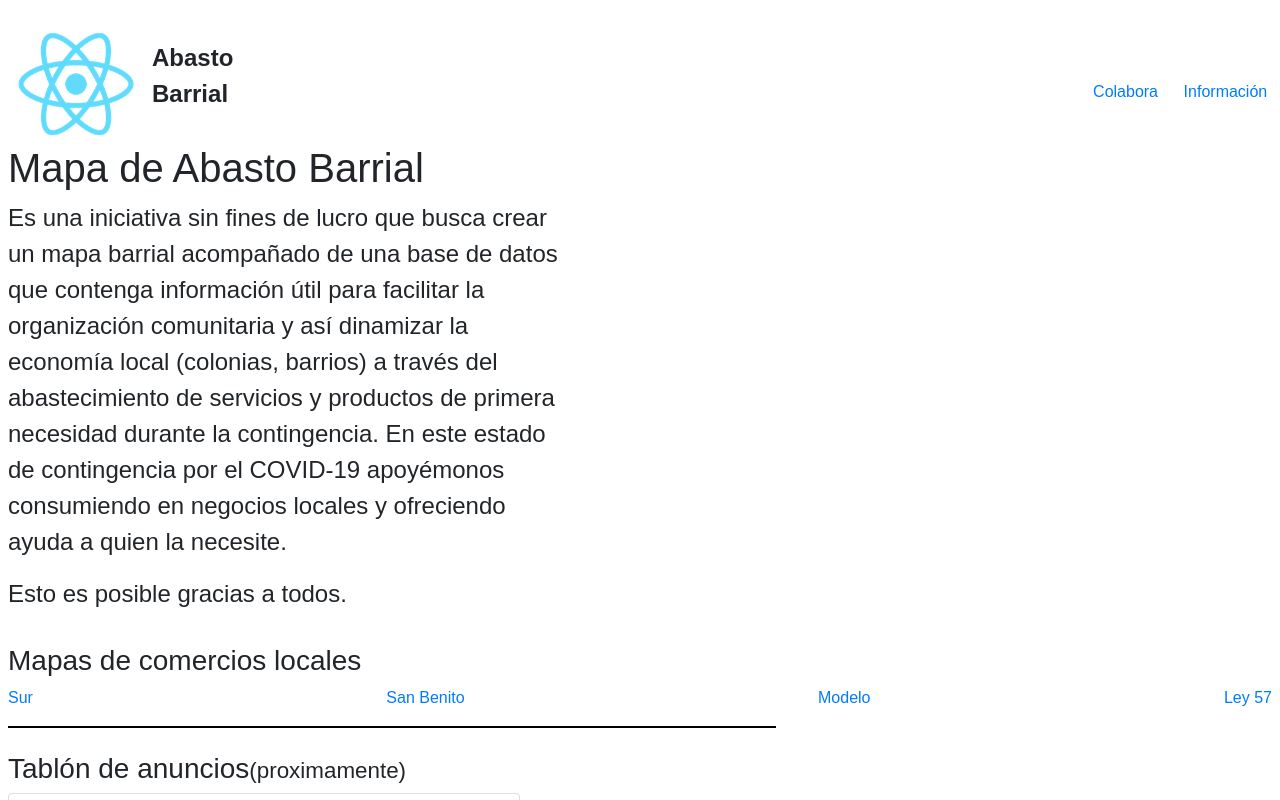
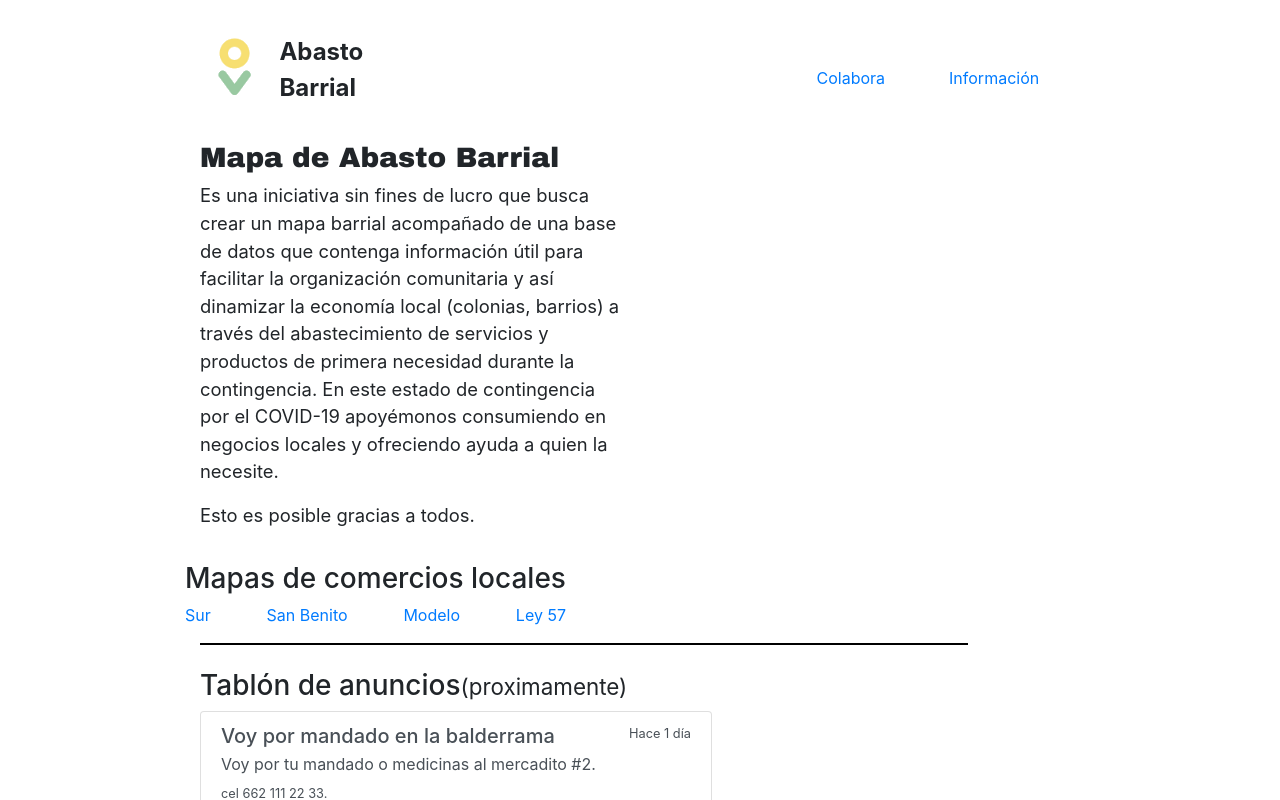
Before and after one commit to manuel-ruiz-23/abastobarrial, a React (Create React App) app: page / in a window 1280 px wide. Shown: the top 800 px of the page. Built offline with nearby package versions, Linux system fonts and the light colour scheme; no server answers.

Commit message:
landing css / logo / refactor

```diff
--- a/public/index.html
+++ b/public/index.html
@@ -1,14 +1,13 @@
 <!DOCTYPE html>
 <html lang="en">
-  <head>
+<head>
     <meta charset="utf-8" />
     <link rel="icon" href="%PUBLIC_URL%/favicon.ico" />
+    <link href="https://fonts.googleapis.com/css2?family=Archivo+Black&family=Roboto:wght@300&display=swap" rel="stylesheet">
     <meta name="viewport" content="width=device-width, initial-scale=1" />
     <meta name="theme-color" content="#000000" />
-    <meta
-      name="description"
-      content="apoya la economia local"
-    />
+    <meta name="description"
+          content="apoya la economia local" />
     <link rel="apple-touch-icon" href="%PUBLIC_URL%/logo192.png" />
     <!--
       manifest.json provides metadata used when your web app is installed on a
@@ -24,14 +23,12 @@
       work correctly both with client-side routing and a non-root public URL.
       Learn how to configure a non-root public URL by running `npm run build`.
     -->
-    <link
-      rel="stylesheet"
-      href="https://maxcdn.bootstrapcdn.com/bootstrap/4.4.1/css/bootstrap.min.css"
-      integrity="sha384-Vkoo8x4CGsO3+Hhxv8T/Q5PaXtkKtu6ug5TOeNV6gBiFeWPGFN9MuhOf23Q9Ifjh"
-      crossorigin="anonymous"
-    />
+    <link rel="stylesheet"
+          href="https://maxcdn.bootstrapcdn.com/bootstrap/4.4.1/css/bootstrap.min.css"
+          integrity="sha384-Vkoo8x4CGsO3+Hhxv8T/Q5PaXtkKtu6ug5TOeNV6gBiFeWPGFN9MuhOf23Q9Ifjh"
+          crossorigin="anonymous" />
     <title>Consume local hmo</title>
-  </head>
+</head>
   <body>
     <noscript>You need to enable JavaScript to run this app.</noscript>
     <div id="root"></div>
--- a/src/App.css
+++ b/src/App.css
@@ -1,5 +1,13 @@
-body {
-  margin: 0;
-  background-color: white;
-  height: 100vh;
+html, body {
+    background-color: white;
+    font-family: 'Roboto', sans-serif;
 }
+@media(min-width:1200px) {
+    html, body {
+        margin-left: 15vw;
+        margin-right:15vw;
+        height: 100vh;
+        width: 70vw;
+        max-width: 70vw;
+    }
+}
--- a/src/App.js
+++ b/src/App.js
@@ -7,7 +7,7 @@ import {
   Route,
 } from "react-router-dom";
 
-import Landing from './components/Landing';
+import Landing from './components/Landing/Landing';
 import Map from './components/Map';
 import Login from './components/Login';
 
--- a/src/components/InitialBaner/InitialBaner.js
+++ b/src/components/InitialBaner/InitialBaner.js
@@ -5,7 +5,7 @@ function InitialBaner() {
     return (
         <div className="Header">
             <div className="Logo">
-                <img src="/logo192.png" alt="Abasto Barrial Logo"/>
+                <img src="/logoAB.png" alt="Abasto Barrial Logo"/>
             </div>
             <div className="Title">Abasto<br/>Barrial</div>
             <div className="Menu">
--- a/src/components/InitialBaner/Style.css
+++ b/src/components/InitialBaner/Style.css
@@ -1,34 +1,36 @@
-div.Header{
-    width: 100vw;
-    max-height: 15vh;
+
+div.Header {
+    width: 100%;
+    max-height: 15%;
     text-align: left;
-    margin-top: 2vh;
+    margin-top: 2%;
+    margin-bottom: 4%;
 }
 div.Header > div{
-    padding-left: 1vh;
-    padding-right: 1vh;
+    padding-left: 1%;
+    padding-right: 1%;
 }
 .Header > .Logo{
     float: left;
 }
 .Header > .Logo > img{
-    max-height: 15vh;
+    max-height: 15%;
 }
 .Header > .Title{
     float: left;
     font-weight: bolder;
     font-size: x-large;
-    padding-top: 2vh;
+    /*padding-top: 2%;*/
 }
 .Header > .Menu{
     float: right;
-    margin-top: 7vh;
+    margin-top: 2em;
 }
 .Header > .Menu ul{
     list-style: none;
 }
 .Header > .Menu ul li{
     display: inline;
-    margin-left: 1vw;
-    margin-right: 1vw;
+    margin-left: 2em;
+    margin-right: 2em;
 }
--- a/src/components/Landing.js
+++ b/src/components/Landing/Landing.js
@@ -1,12 +1,15 @@
 /* eslint-disable jsx-a11y/anchor-is-valid */
 import React from 'react';
-import styled from 'styled-components';
-import MapsNavigation from './MapsNavigation';
-import InitialBaner from './InitialBaner/InitialBaner'
+import MapsNavigation from '../MapsNavigation';
+import InitialBaner from '../InitialBaner/InitialBaner';
+import { LandingContainer, BoldOrange, BoldRed, Title, Hr, LandingText } from './Style.js';
+
 export default function Landing(){
   return (
     <LandingContainer>
           <InitialBaner />
+          <div className="row">
+              <div className="col-lg-6">
               <Title>Mapa de Abasto Barrial</Title>
               <LandingText>Es una iniciativa sin fines de lucro que busca crear un mapa
                 barrial acompañado de una base de datos que contenga información
@@ -16,48 +19,18 @@ export default function Landing(){
                 En este estado de contingencia por el COVID-19 apoyémonos consumiendo
                 en negocios locales y ofreciendo ayuda a quien la necesite.    </LandingText>
                       <LandingText>Esto es posible gracias a todos.</LandingText>
+              </div>
+              <div className="col-lg-6">
+
+              </div>
               <MapsNavigation />
+          </div>
       <Hr />
               <TablonAnuncios />
+
     </LandingContainer>
   )
 }
-
-const Hr = styled.div`
-  width: 100%;
-  max-width: 768px;
-  height: 2px;
-  background-color: black;
-`;
-
-const Title = styled.h1`
-text-align: left;
-`;
-
-const LandingText = styled.p`
-  font-size: 1.5rem;
-  max-width: 44vw;
-  margin-bottom: 1rem;
-`;
-
-const BoldOrange = styled.span`
-  font-weight: bold;
-  color: #ff9900;
-`;
-
-const BoldRed = styled.span`
-  font-weight: bold;
-  color: #ff5656;
-`;
-
-const LandingContainer = styled.div`
-  padding: 0.5rem;
-  font-family: sans-serif;
-  text-align: left;
-  display: flex;
-  align-items: left;
-  flex-direction: column;
-`;
 
 const TablonAnuncios = () => (
   <div className="my-4" style={{maxWidth: '512px'}}>
--- /dev/null
+++ b/src/components/Landing/Style.js
@@ -0,0 +1,40 @@
+import styled from 'styled-components';
+
+const Hr = styled.div`
+  width: 100%;
+  max-width: 768px;
+  height: 2px;
+  background-color: black;
+`;
+
+const Title = styled.h3`
+text-align: left;
+font-family: 'Archivo Black', Arial, sans-serif;
+`;
+
+const LandingText = styled.p`
+  font-size: 1.15em;
+  margin-bottom: 1rem;
+`;
+
+const BoldOrange = styled.span`
+  font-weight: bold;
+  color: #ff9900;
+`;
+
+const BoldRed = styled.span`
+  font-weight: bold;
+  color: #ff5656;
+`;
+
+const LandingContainer = styled.div`
+  padding-top:1rem;
+  padding-left: 0.5rem;
+  padding-right: 0.5rem;
+  text-align: left;
+  display: flex;
+  align-items: left;
+  flex-direction: column;
+`;
+
+export { LandingContainer, BoldOrange, BoldRed, Title, Hr, LandingText }
```
Also changed, not shown: public/logoAB.png (added), 1 other file (tests, documents, lock files or other folders). Lines whose indentation alone changed are shown as unchanged.
